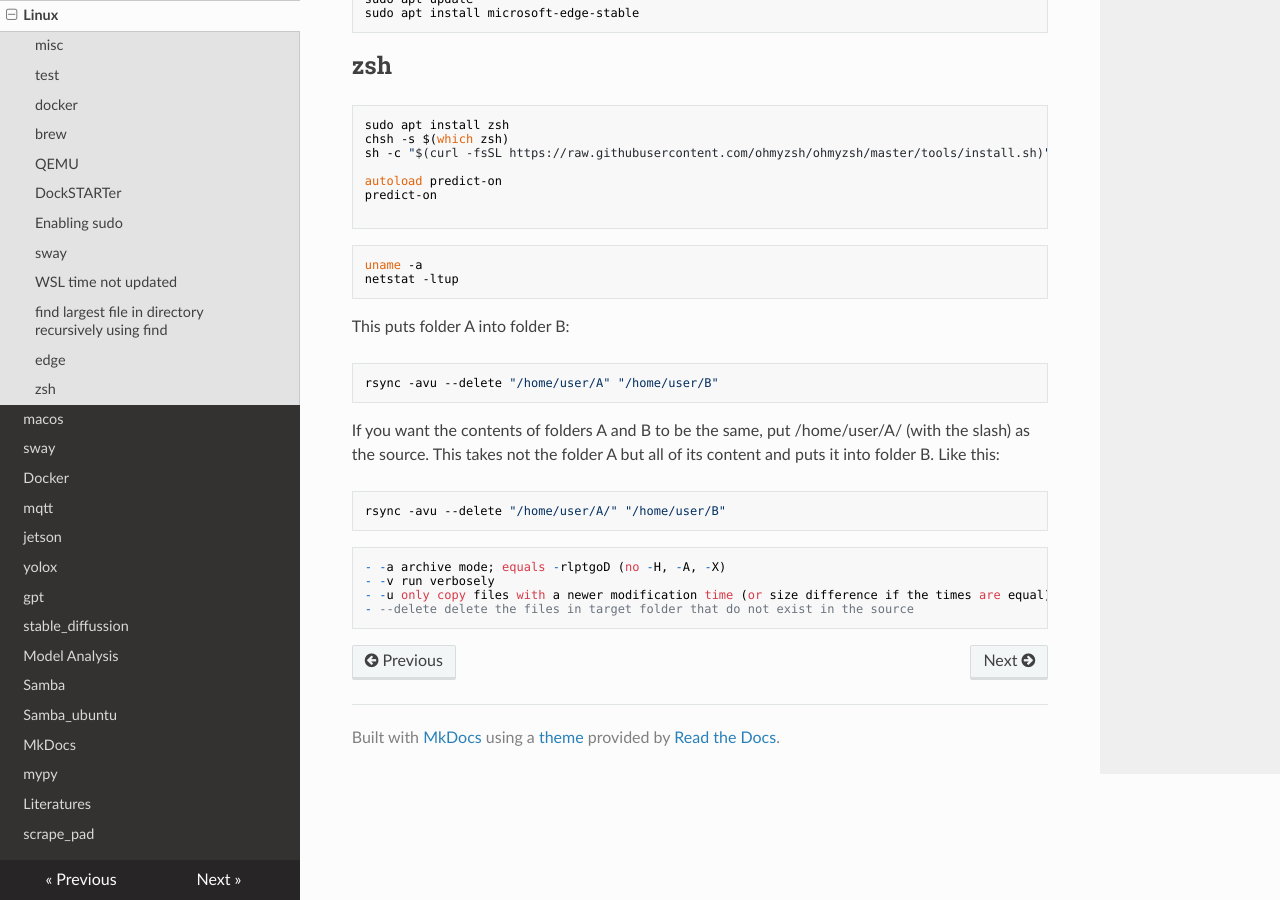
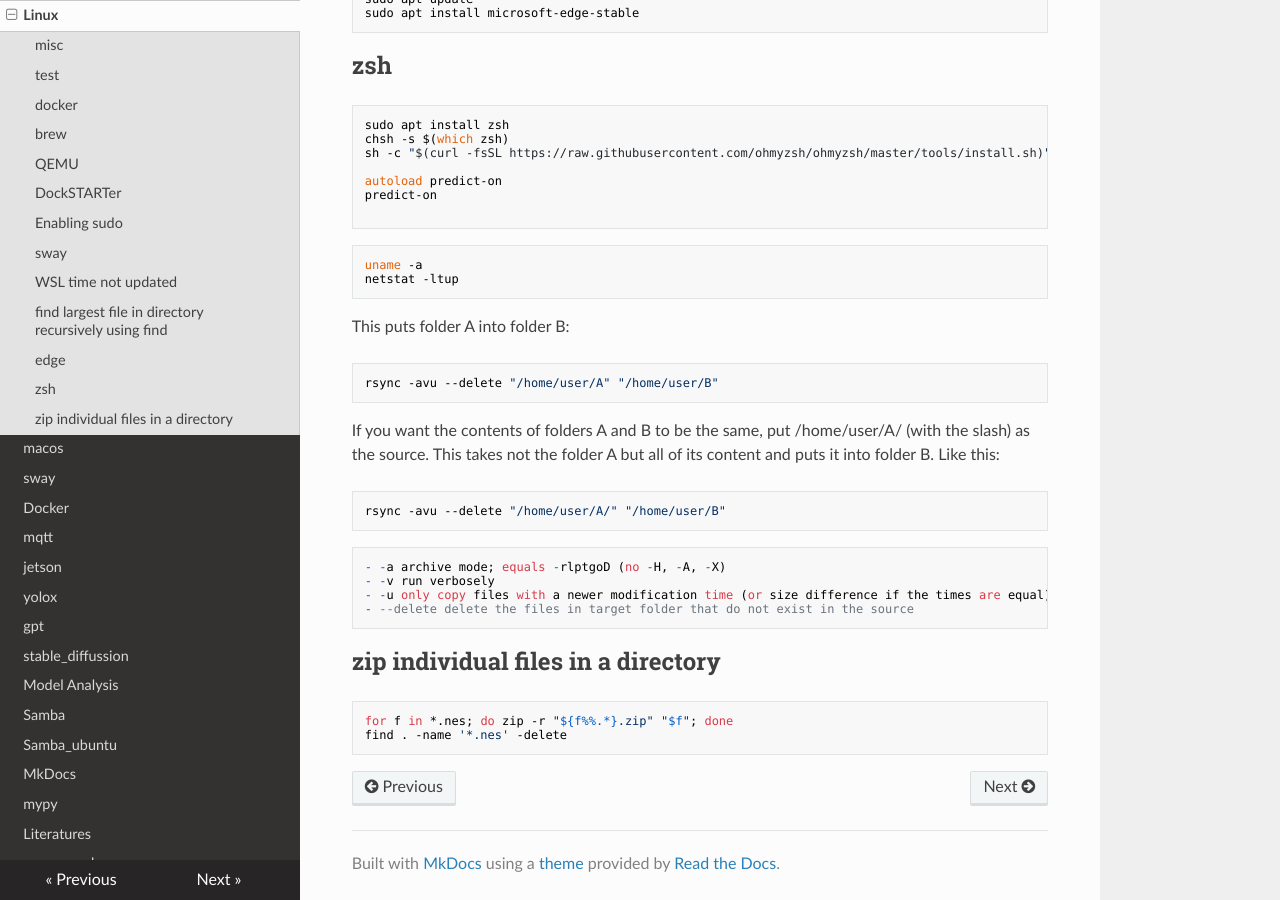
Before and after one commit to furyhawk/124c41, an MkDocs documentation site: the page built from docs/linux.md, in a window 1280 px wide and 900 px high, scrolled down 1803 px. Built offline with MkDocs 1.6.1, drawn with Linux system fonts in a browser that asks for light colours; nearby versions of some CDN libraries.

Commit message:
Update linux.md with miscellaneous Linux commands and explanations

````diff
--- a/docs/linux.md
+++ b/docs/linux.md
@@ -1,6 +1,7 @@
 # linux
 
 ## misc
+
 ```shell
 ln -s original symlink
 ```
@@ -20,14 +21,17 @@ bash ./scripts/check_type.sh
 [Docker+Wasm (Beta) | Docker Documentation](https://docs.docker.com/desktop/wasm/)
 
 ## brew
+
 ```sh
 brew upgrade --cask --greedy
 ```
 
 ## QEMU
+
 stty cols 120 rows 80
 
 ## DockSTARTer
+
 ```sh
 sudo pacman -Sy curl docker git
 bash -c "$(curl -fsSL https://get.dockstarter.com)"
@@ -41,6 +45,7 @@ passwd archie
 ```
 
 ## Enabling sudo
+
 After installing and logging in, you will find that the default user does not have sudo privileges. Open a terminal and use the following commands to enable it.
 
 ```sh
@@ -50,6 +55,7 @@ su -p
 ```
 
 https://wiki.archlinux.org/title/sudo
+
 ## sway
 
 ```sh
@@ -59,18 +65,19 @@ pacman -S spice-vdagent
 set $menu bemenu-run --no-exec | xargs swaymsg exec --
 ```
 
-
 ```sh
 sudo apt-get install ubuntu-desktop
 sudo systemctl set-default graphical.target
 ```
 
 ## WSL time not updated
+
 ```sh
 apt-get -o Acquire::Check-Valid-Until=false -o Acquire::Check-Date=false update
 ```
 
 ## find largest file in directory recursively using find
+
 ```sh
 sudo du -a / | sort -n -r | head -n 20
 ```
@@ -95,13 +102,13 @@ predict-on
 
 ```
 
-
 ```sh
 uname -a
 netstat -ltup
 ```
 
 This puts folder A into folder B:
+
 ```sh
 rsync -avu --delete "/home/user/A" "/home/user/B"
 ```
@@ -116,3 +123,10 @@ rsync -avu --delete "/home/user/A/" "/home/user/B"
     - -v run verbosely
     - -u only copy files with a newer modification time (or size difference if the times are equal)
     - --delete delete the files in target folder that do not exist in the source
+
+## zip individual files in a directory
+
+```sh
+for f in *.nes; do zip -r "${f%%.*}.zip" "$f"; done
+find . -name '*.nes' -delete
+```
````
